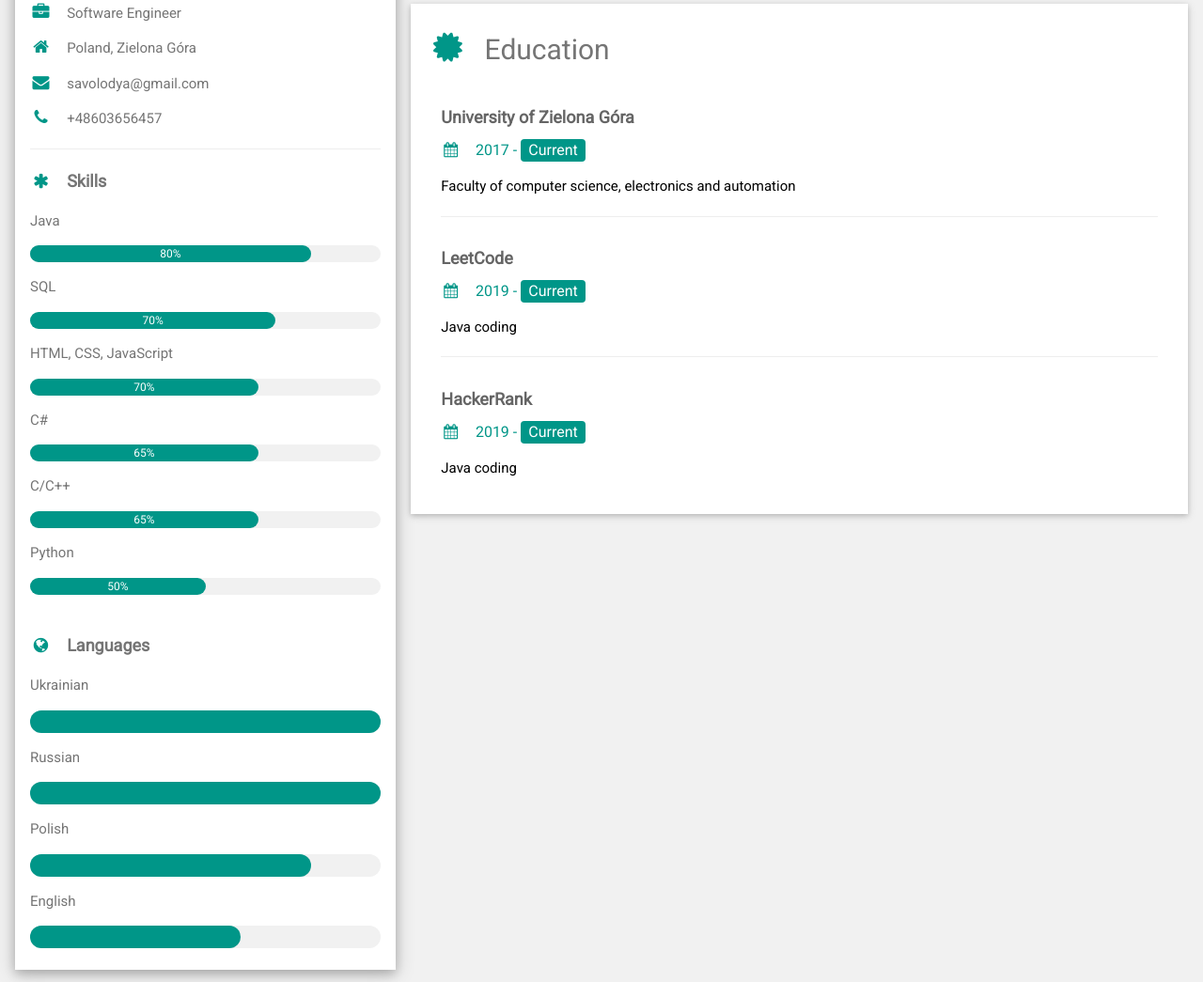
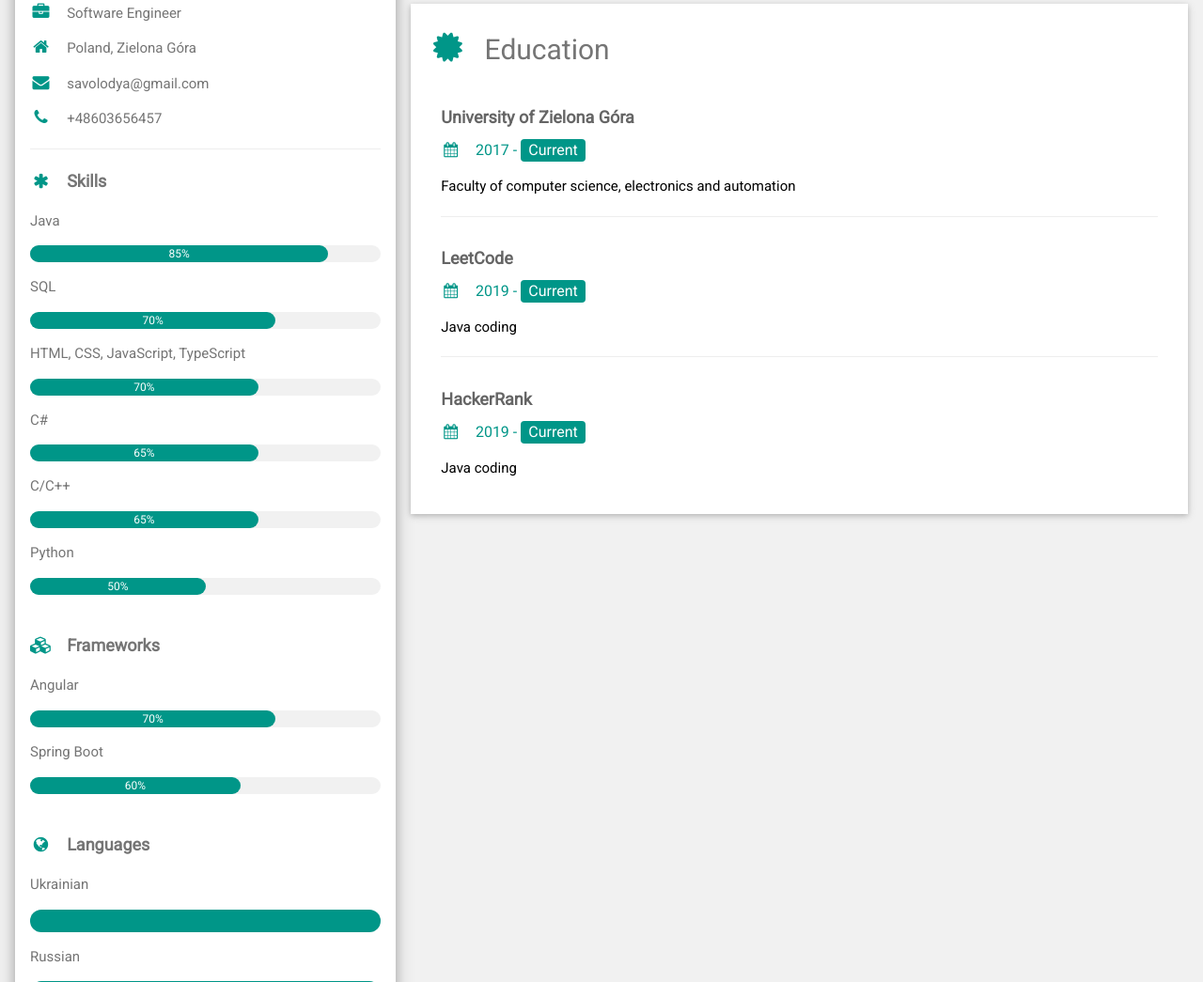
Before and after one commit to savolodya/savolodya.github.io, a plain HTML site: page index.html in a window 1280 px wide. Shown: the part 489-1534 px from the top of the page at 94% size. Drawn offline with nearby package versions, Linux system fonts and the light colour scheme.

Commit message:
Added Frameworks

```diff
--- a/index.html
+++ b/index.html
@@ -31,13 +31,13 @@
                         <p class="w3-large"><b><i class="fa fa-asterisk fa-fw w3-margin-right w3-text-teal"></i>Skills</b></p>
                         <p>Java</p>
                         <div class="w3-light-grey w3-round-xlarge w3-small">
-                            <div class="w3-container w3-center w3-round-xlarge w3-teal" style="width:80%">80%</div>
+                            <div class="w3-container w3-center w3-round-xlarge w3-teal" style="width:85%">85%</div>
                         </div>
                         <p>SQL</p>
                         <div class="w3-light-grey w3-round-xlarge w3-small">
                             <div class="w3-container w3-center w3-round-xlarge w3-teal" style="width:70%">70%</div>
                         </div>
-                        <p>HTML, CSS, JavaScript</p>
+                        <p>HTML, CSS, JavaScript, TypeScript</p>
                         <div class="w3-light-grey w3-round-xlarge w3-small">
                             <div class="w3-container w3-center w3-round-xlarge w3-teal" style="width:65%">70%</div>
                         </div>
@@ -52,6 +52,17 @@
                         <p>Python</p>
                         <div class="w3-light-grey w3-round-xlarge w3-small">
                             <div class="w3-container w3-center w3-round-xlarge w3-teal" style="width:50%">50%</div>
+                        </div>
+                        <br>
+
+                        <p class="w3-large"><b><i class="fa fa-cubes fa-fw w3-margin-right w3-text-teal"></i>Frameworks</b></p>
+                        <p>Angular</p>
+                        <div class="w3-light-grey w3-round-xlarge w3-small">
+                            <div class="w3-container w3-center w3-round-xlarge w3-teal" style="width:70%">70%</div>
+                        </div>
+                        <p>Spring Boot</p>
+                        <div class="w3-light-grey w3-round-xlarge w3-small">
+                            <div class="w3-container w3-center w3-round-xlarge w3-teal" style="width:60%">60%</div>
                         </div>
                         <br>
 
```
